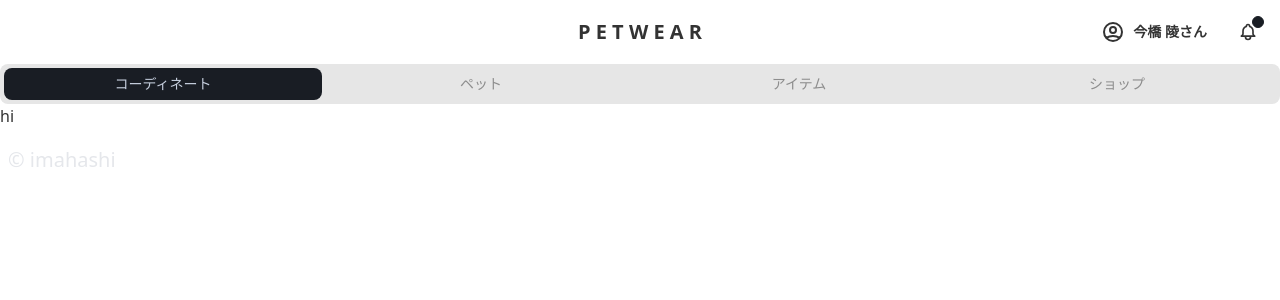
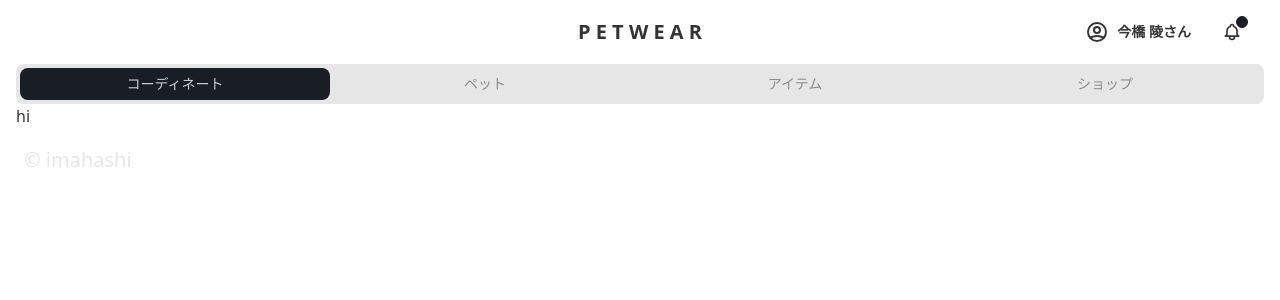
Before and after one commit to humminghorse/daisyui-nuxt3-practice, a Nuxt app: page / in a window 1280 px wide. Shown: the top 300 px of the page. Built offline with nearby package versions, Linux system fonts and the light colour scheme.

Commit message:
1 file modified

```diff
--- a/pages/index.vue
+++ b/pages/index.vue
@@ -1,5 +1,6 @@
 <template>
-  <div class="bg-white">
+  <!-- 参考: https://tailwindcss.jp/docs/container#app -->
+  <div class="container mx-auto pl-4 pr-4 bg-white">
     <TheHeader />
     <div class="tabs tabs-boxed w-full">
       <a class="tab w-1/4 tab-active">コーディネート</a>
```
